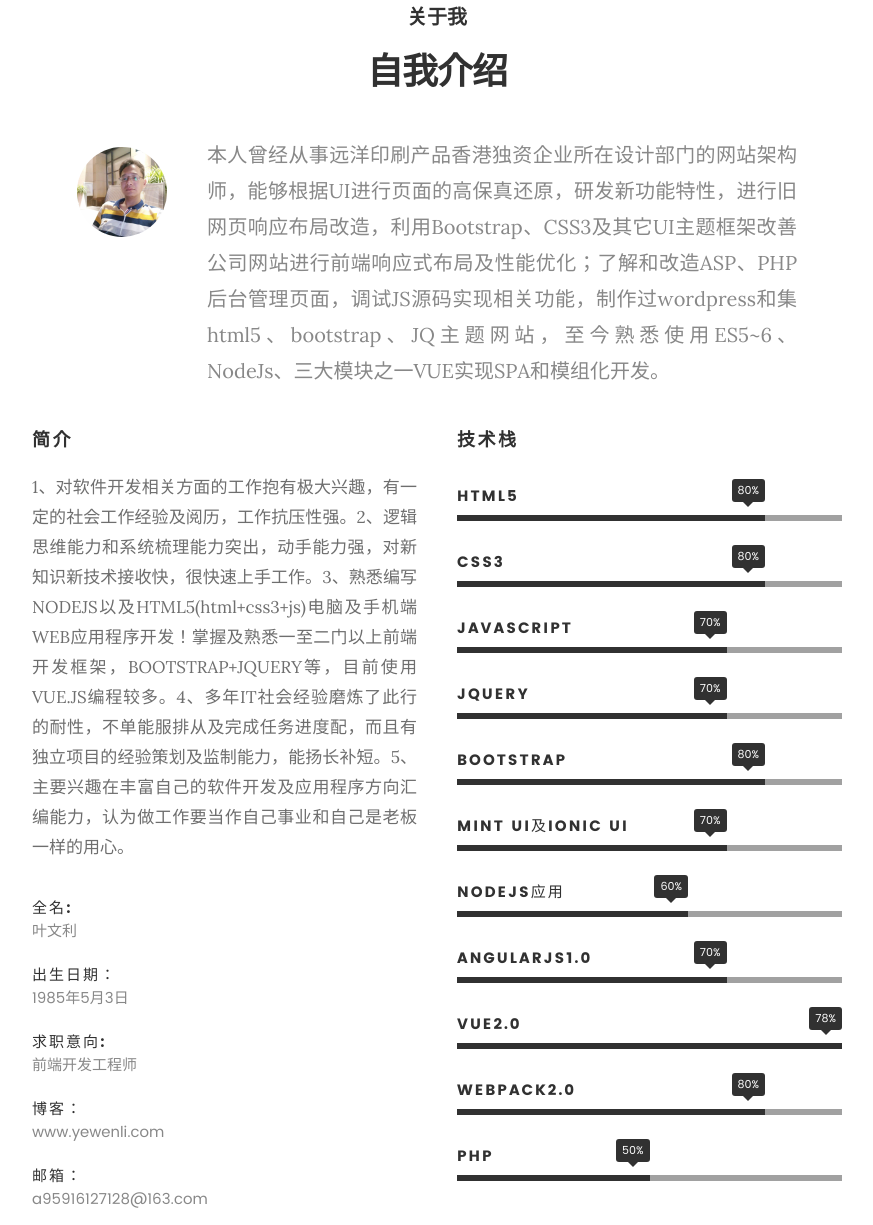
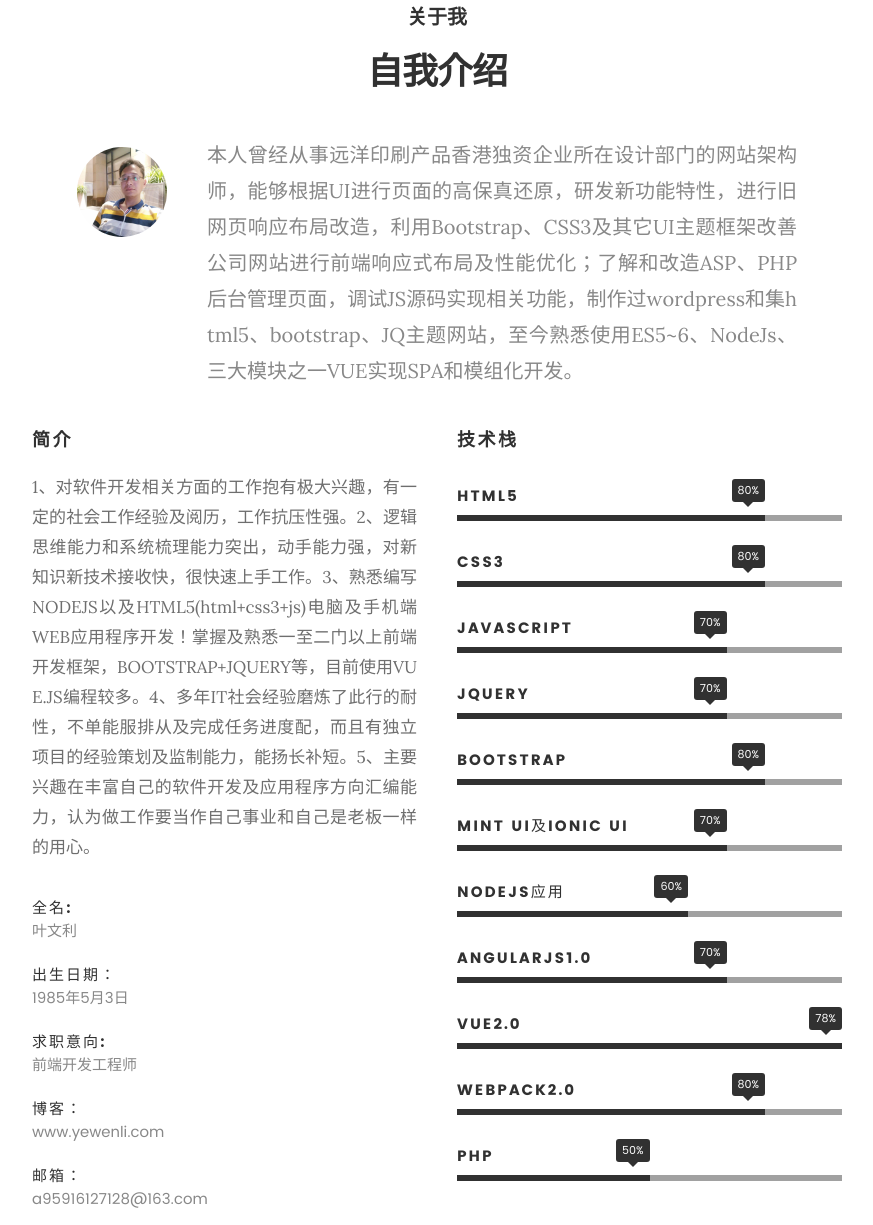
Before and after one commit to memorylynn2017/memorylynn2017.github.io, a plain HTML site: page index.html in a window 1280 px wide. Shown: the part 917-2142 px from the top of the page, without its empty margins (203-1076 px from the left). Drawn offline with Linux system fonts and the light colour scheme; files whose address does not match are found by name.

Commit message:
modify the index.html for first
modify the index.html for first times.

```diff
--- a/index.html
+++ b/index.html
@@ -93,7 +93,7 @@
                 <h1>自我介绍</h1>
                 <div class="intro-info">
                     <img src="images/profile-pic.jpg" alt="Profile Picture">
-                    <p class="lead" style="text-align: justify;">本人曾经从事远洋印刷产品香港独资企业所在设计部门的网站架构师，能够根据UI进行页面的高保真还原，研发新功能特性，进行旧网页响应布局改造，利用Bootstrap、CSS3及其它UI主题框架改善公司网站进行前端响应式布局及性能优化；了解和改造ASP、PHP后台管理页面，调试JS源码实现相关功能，制作过wordpress和集html5、bootstrap、JQ主题网站，至今熟悉使用ES5~6、NodeJs、三大模块之一VUE实现SPA和模组化开发。</p>
+                    <p class="lead" style="text-align: justify;text-align:distribute-all-lines;word-wrap:break-word;word-break:break-all;">本人曾经从事远洋印刷产品香港独资企业所在设计部门的网站架构师，能够根据UI进行页面的高保真还原，研发新功能特性，进行旧网页响应布局改造，利用Bootstrap、CSS3及其它UI主题框架改善公司网站进行前端响应式布局及性能优化；了解和改造ASP、PHP后台管理页面，调试JS源码实现相关功能，制作过wordpress和集html5、bootstrap、JQ主题网站，至今熟悉使用ES5~6、NodeJs、三大模块之一VUE实现SPA和模组化开发。</p>
                 </div>
             </div>
         </div>
@@ -101,7 +101,7 @@
         <div class="row about-content">
             <div class="col-six tab-full">
                 <h3>简介</h3>
-                <p style="text-align: justify;">1、对软件开发相关方面的工作抱有极大兴趣，有一定的社会工作经验及阅历，工作抗压性强。2、逻辑思维能力和系统梳理能力突出，动手能力强，对新知识新技术接收快，很快速上手工作。3、熟悉编写NODEJS以及HTML5(html+css3+js)电脑及手机端WEB应用程序开发！掌握及熟悉一至二门以上前端开发框架，BOOTSTRAP+JQUERY等，目前使用VUE.JS编程较多。4、多年IT社会经验磨炼了此行的耐性，不单能服排从及完成任务进度配，而且有独立项目的经验策划及监制能力，能扬长补短。5、主要兴趣在丰富自己的软件开发及应用程序方向汇编能力，认为做工作要当作自己事业和自己是老板一样的用心。
+                <p style="text-align: justify;text-align:distribute-all-lines;word-wrap:break-word;word-break:break-all;">1、对软件开发相关方面的工作抱有极大兴趣，有一定的社会工作经验及阅历，工作抗压性强。2、逻辑思维能力和系统梳理能力突出，动手能力强，对新知识新技术接收快，很快速上手工作。3、熟悉编写NODEJS以及HTML5(html+css3+js)电脑及手机端WEB应用程序开发！掌握及熟悉一至二门以上前端开发框架，BOOTSTRAP+JQUERY等，目前使用VUE.JS编程较多。4、多年IT社会经验磨炼了此行的耐性，不单能服排从及完成任务进度配，而且有独立项目的经验策划及监制能力，能扬长补短。5、主要兴趣在丰富自己的软件开发及应用程序方向汇编能力，认为做工作要当作自己事业和自己是老板一样的用心。
                 </p>
                 <ul class="info-list">
                     <li>
@@ -129,7 +129,7 @@
             </div>
             <div class="col-six tab-full">
                 <h3>技术栈</h3>
-                <!--  <p style="text-align: justify;">web大前端全栈工程师资历，熟悉原生JS ES5-ES6面向对象及面向切面程序设计；熟悉单例、工厂化等设计模式；掌握nodejs和NPM环境下多门框架包括MV*及ORM类、构建服务工具如EXPRESS、YEOMAN、Grunt、Gulp、Webpack，深入融会Angularjs+IonicUI特别是Vue。精通Bootstrap、JQ和EasyUI、Mui、Backbone、JQMOBILE网站架设及优化性能工作.</p> -->
+                <!--  <p style="text-align: justify;text-align:distribute-all-lines;word-wrap:break-word;word-break:break-all;">web大前端全栈工程师资历，熟悉原生JS ES5-ES6面向对象及面向切面程序设计；熟悉单例、工厂化等设计模式；掌握nodejs和NPM环境下多门框架包括MV*及ORM类、构建服务工具如EXPRESS、YEOMAN、Grunt、Gulp、Webpack，深入融会Angularjs+IonicUI特别是Vue。精通Bootstrap、JQ和EasyUI、Mui、Backbone、JQMOBILE网站架设及优化性能工作.</p> -->
                 <ul class="skill-bars">
                     <li>
                         <div class="progress percent80"><span>80%</span></div>
@@ -304,7 +304,7 @@
                         </div>
                         <div class="timeline-content">
                             <h4>WEB大前端全栈工程</h4>
-                            <p style="text-align: justify;">学习及使用前端技能，如HTML、HTML5,CSS3，原生JS，jQuery，BootStrap，Sass，Less，PS；掌握后端技能，封装Ajax渲染的多种手法，XML,Json,Node.js，PHP，Mysql，Grunt，Gulp，Webpack,Reg；了解最新的前端技能与后台交互方法，使用过Angular1.0，Vue2.0，微信小程序，ES5~ES6;了解网站安全相关知识，如XSS，CSRF；学会熟练使用angular1.X版本加INONI UI+CORDOVA封装手机APK，及了解手机端兼容性布局架构;开发过基于Vue2.0全家桶的商城项目；具备简单诸如MongoDB服务器、MYSQL+phpmyadmin;熟悉SQL操作语言，NODEJS内的EXPRESS、ORM、MV*等框架，会应用此类库进模块、模组化开发前端WEBAPP。
+                            <p style="text-align: justify;text-align:distribute-all-lines;word-wrap:break-word;word-break:break-all;">学习及使用前端技能，如HTML、HTML5,CSS3，原生JS，jQuery，BootStrap，Sass，Less，PS；掌握后端技能，封装Ajax渲染的多种手法，XML,Json,Node.js，PHP，Mysql，Grunt，Gulp，Webpack,Reg；了解最新的前端技能与后台交互方法，使用过Angular1.0，Vue2.0，微信小程序，ES5~ES6;了解网站安全相关知识，如XSS，CSRF；学会熟练使用angular1.X版本加INONI UI+CORDOVA封装手机APK，及了解手机端兼容性布局架构;开发过基于Vue2.0全家桶的商城项目；具备简单诸如MongoDB服务器、MYSQL+phpmyadmin;熟悉SQL操作语言，NODEJS内的EXPRESS、ORM、MV*等框架，会应用此类库进模块、模组化开发前端WEBAPP。
                             </p>
                         </div>
                     </div>
```
